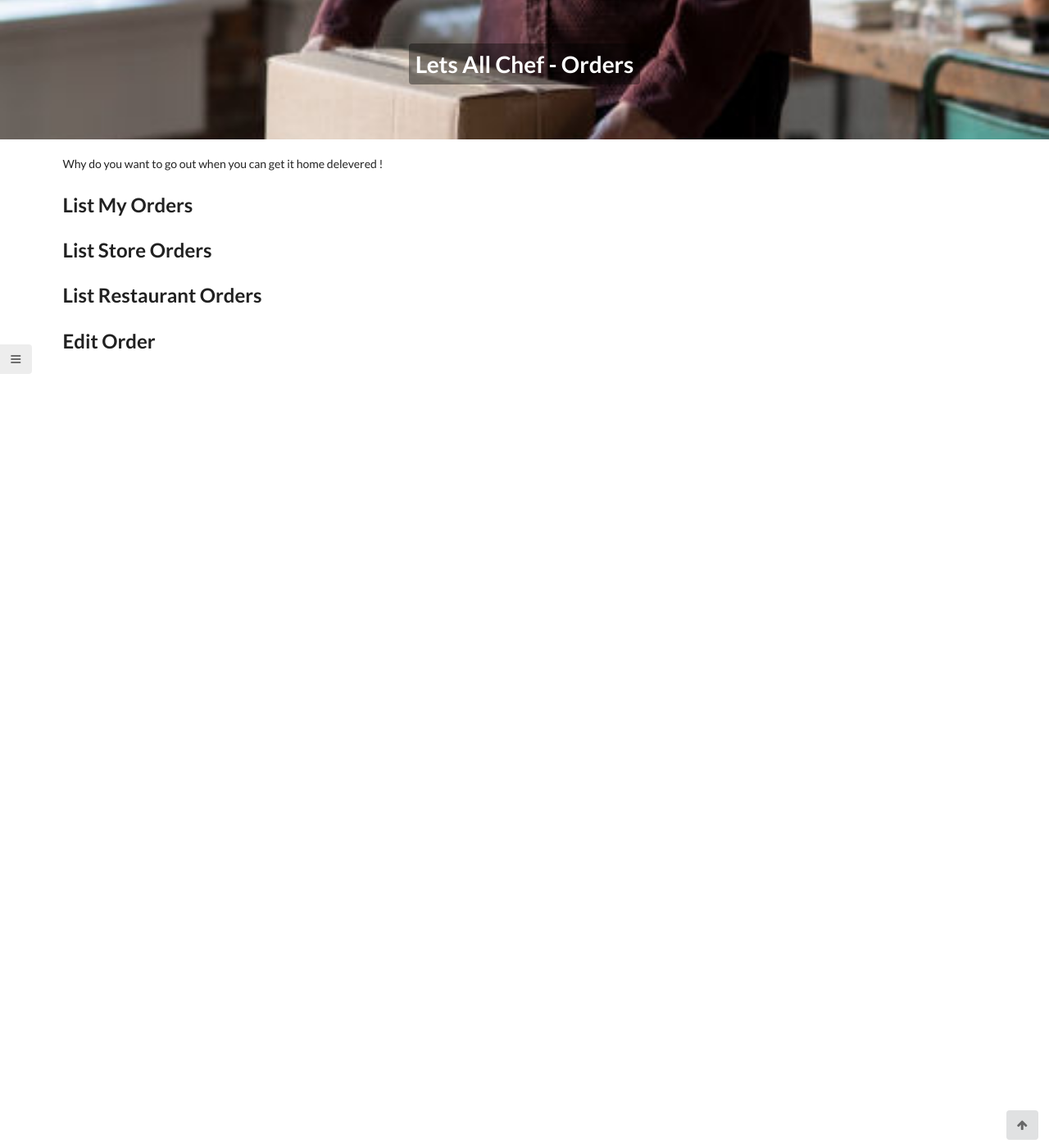
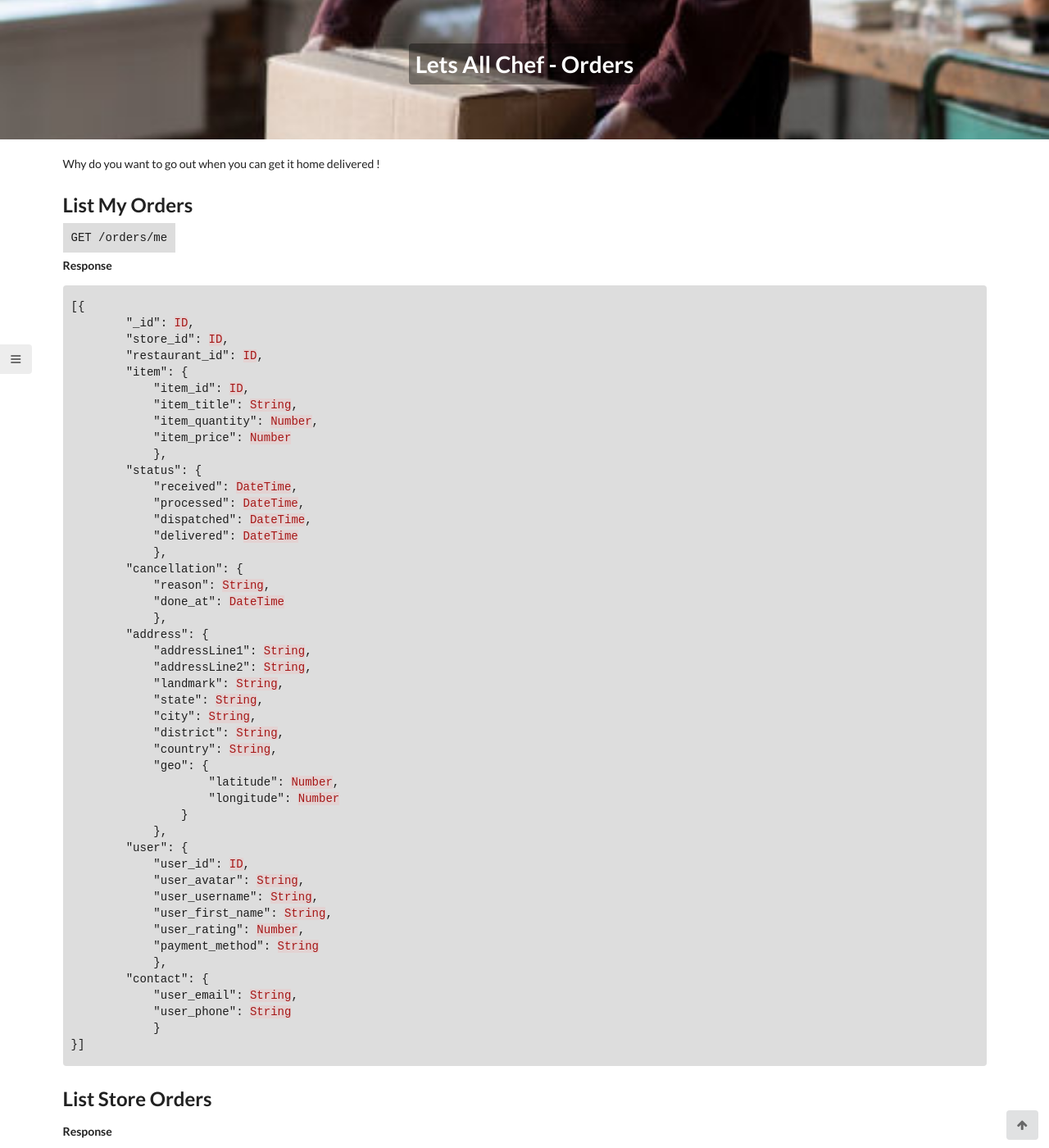
Before and after one commit to letsallchef/docs, a Jekyll site: the page built from _posts/api/2017-03-05-orders.md, in a window 1280 px wide and 1400 px high. Shown: the whole window at 82% size. Built offline with Jekyll 4.4.1, drawn with Linux system fonts in a browser that asks for light colours; some of the changed text lies outside the part shown.

Commit message:
adds main api endpoints

```diff
--- a/_posts/api/2017-03-05-orders.md
+++ b/_posts/api/2017-03-05-orders.md
@@ -1,17 +1,171 @@
 ---
-title: Orders
-cover: orders.jpg
-endpoints: 4
-categories: api
-layout: api
+"title": Orders
+"cover": orders.jpg
+"endpoints": 4
+"categories": api
+"layout": api
 ---
-Why do you want to go out when you can get it home delevered !
+Why do you want to go out when you can get it home delivered !
 <!--more-->
 
 ## List My Orders
 
+`GET /orders/me`
+
+**Response**
+
+{% highlight json %}
+[{
+	"_id": ID,
+	"store_id": ID,
+	"restaurant_id": ID,
+	"item": {
+	    "item_id": ID,
+	    "item_title": String,
+	    "item_quantity": Number,
+	    "item_price": Number
+	    },
+	"status": {
+	    "received": DateTime,
+	    "processed": DateTime,
+	    "dispatched": DateTime,
+	    "delivered": DateTime
+	    },
+	"cancellation": {
+	    "reason": String,
+	    "done_at": DateTime
+	    },
+	"address": {
+	    "addressLine1": String,
+	    "addressLine2": String,
+	    "landmark": String,
+	    "state": String,
+	    "city": String,
+	    "district": String,
+	    "country": String,
+	    "geo": {
+	            "latitude": Number,
+	            "longitude": Number
+	        }
+	    },
+	"user": {
+	    "user_id": ID,
+	    "user_avatar": String,
+	    "user_username": String,
+	    "user_first_name": String,
+	    "user_rating": Number,
+	    "payment_method": String
+	    },
+	"contact": {
+	    "user_email": String,
+	    "user_phone": String
+	    }
+}]
+{% endhighlight %}
+
+
 ## List Store Orders
+
+**Response**
+{% highlight json %}
+[{
+	"_id": ID,
+	"store_id": ID,
+	"item": {
+	    "item_id": ID,
+	    "item_title": String,
+	    "item_quantity": Number,
+	    "item_price": Number
+	    },
+	"status": {
+	    "received": DateTime,
+	    "processed": DateTime,
+	    "dispatched": DateTime,
+	    "delivered": DateTime
+	    },
+	"cancellation": {
+	    "reason": String,
+	    "done_at": DateTime
+	    },
+	"address": {
+	    "addressLine1": String,
+	    "addressLine2": String,
+	    "landmark": String,
+	    "state": String,
+	    "city": String,
+	    "district": String,
+	    "country": String,
+	    "geo": {
+	            "latitude": Number,
+	            "longitude": Number
+	        }
+	    },
+	"user": {
+	    "user_id": ID,
+	    "user_avatar": String,
+	    "user_username": String,
+	    "user_first_name": String,
+	    "user_rating": Number,
+	    "payment_method": String
+	    },
+	"contact": {
+	    "user_email": String,
+	    "user_phone": String
+	    }
+}]
+{% endhighlight %}
+
 
 ## List Restaurant Orders
 
+**Response**
+{% highlight json %}
+[{
+	"_id": ID,
+	"restaurant_id": ID,
+	"item": {
+	    "item_id": ID,
+	    "item_title": String,
+	    "item_quantity": Number,
+	    "item_price": Number
+	    },
+	"status": {
+	    "received": DateTime,
+	    "processed": DateTime,
+	    "dispatched": DateTime,
+	    "delivered": DateTime
+	    },
+	"cancellation": {
+	    "reason": String,
+	    "done_at": DateTime
+	    },
+	"address": {
+	    "addressLine1": String,
+	    "addressLine2": String,
+	    "landmark": String,
+	    "state": String,
+	    "city": String,
+	    "district": String,
+	    "country": String,
+	    "geo": {
+	            "latitude": Number,
+	            "longitude": Number
+	        }
+	    },
+	"user": {
+	    "user_id": ID,
+	    "user_avatar": String,
+	    "user_username": String,
+	    "user_first_name": String,
+	    "user_rating": Number,
+	    "payment_method": String
+	    },
+	"contact": {
+	    "user_email": String,
+	    "user_phone": String
+	    }
+}]
+{% endhighlight %}
+
+
 ## Edit Order
```
